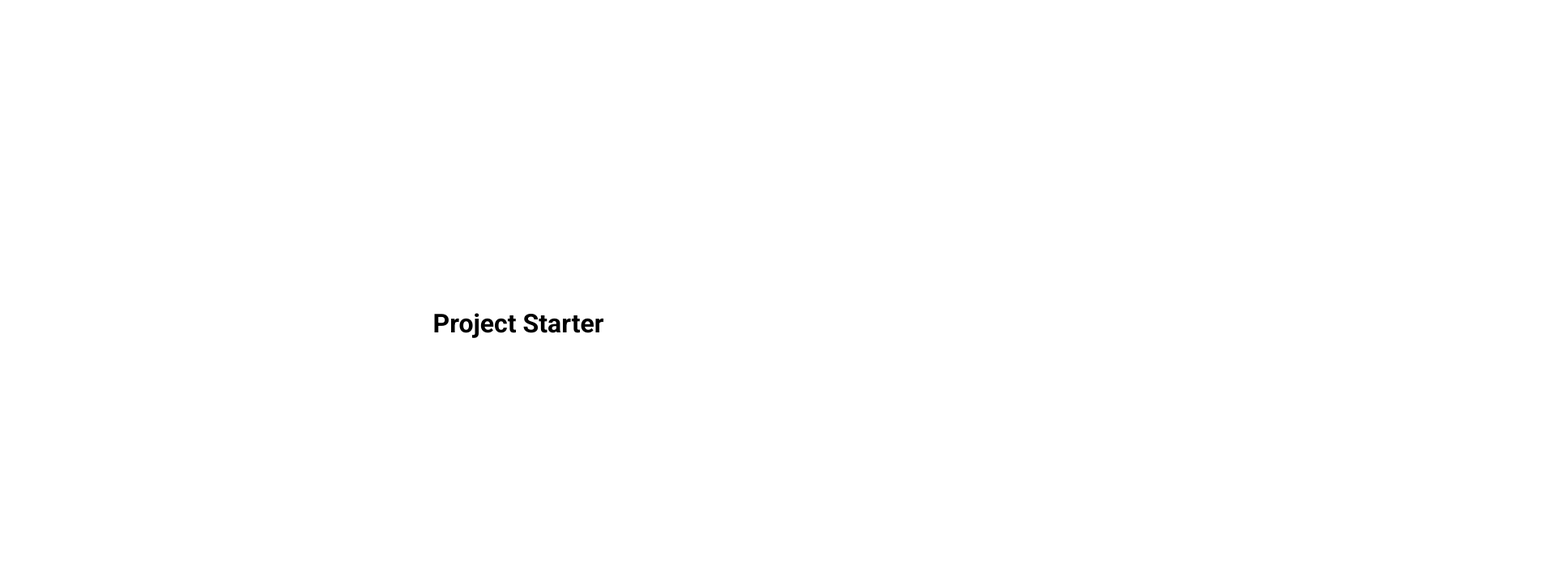
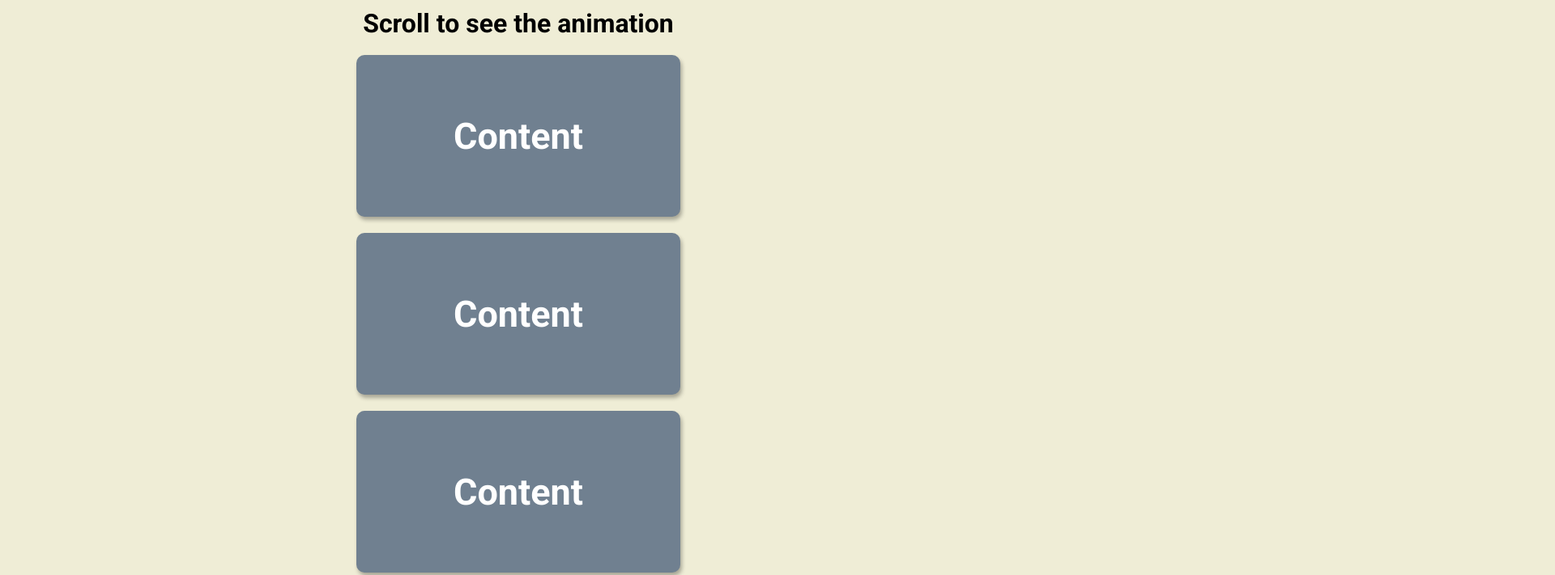
Before and after one commit to KristinaPalmquist/50-Projects-50-Days, a plain HTML site: page Project_6_-_Scroll_Animation/index.html in a window 1280 px wide. Shown: the top 711 px of the page at 81% size, 1920 px wide, since content can reach past the window. Drawn offline with Linux system fonts and the light colour scheme.

Commit message:
Project 6 done

```diff
--- a/Project_6_-_Scroll_Animation/index.html
+++ b/Project_6_-_Scroll_Animation/index.html
@@ -15,10 +15,25 @@
       referrerpolicy="no-referrer"
     />
     <link rel="stylesheet" href="style.css" />
-    <title>My Project</title>
+    <title>Scroll Animation</title>
   </head>
   <body>
-    <h1>Project Starter</h1>
+    <h1>Scroll to see the animation</h1>
+    <div class="box"><h2>Content</h2></div>
+    <div class="box"><h2>Content</h2></div>
+    <div class="box"><h2>Content</h2></div>
+    <div class="box"><h2>Content</h2></div>
+    <div class="box"><h2>Content</h2></div>
+    <div class="box"><h2>Content</h2></div>
+    <div class="box"><h2>Content</h2></div>
+    <div class="box"><h2>Content</h2></div>
+    <div class="box"><h2>Content</h2></div>
+    <div class="box"><h2>Content</h2></div>
+    <div class="box"><h2>Content</h2></div>
+    <div class="box"><h2>Content</h2></div>
+    <div class="box"><h2>Content</h2></div>
+    <div class="box"><h2>Content</h2></div>
+    <div class="box"><h2>Content</h2></div>
 
     <script src="script.js"></script>
   </body>
--- a/Project_6_-_Scroll_Animation/script.js
+++ b/Project_6_-_Scroll_Animation/script.js
@@ -0,0 +1,18 @@
+const boxes = document.querySelectorAll('.box');
+
+window.addEventListener('scroll', checkboxes);
+
+checkboxes();
+
+function checkboxes() {
+  const triggerBottom = (window.innerHeight / 5) * 4;
+
+  boxes.forEach((box) => {
+    const boxTop = box.getBoundingClientRect().top;
+    if (boxTop < triggerBottom) {
+      box.classList.add('show');
+    } else {
+      box.classList.remove('show');
+    }
+  });
+}
--- a/Project_6_-_Scroll_Animation/style.css
+++ b/Project_6_-_Scroll_Animation/style.css
@@ -5,12 +5,43 @@
 }
 
 body {
+  background-color: #efedd6;
   font-family: 'Roboto', sans-serif;
   display: flex;
   flex-direction: column;
   align-items: center;
   justify-content: center;
-  height: 100vh;
-  overflow: hidden;
   margin: 0;
+  overflow-x: hidden;
 }
+
+h1 {
+  margin: 10px;
+}
+
+.box {
+  background-color: slategray;
+  color: #fff;
+  display: flex;
+  align-items: center;
+  justify-content: center;
+  width: 400px;
+  height: 200px;
+  margin: 10px;
+  border-radius: 10px;
+  box-shadow: 2px 4px 5px rgba(0, 0, 0, 0.3);
+  transform: translateX(400%);
+  transition: transform 0.4s ease;
+}
+
+.box:nth-of-type(even) {
+  transform: translateX(-400%);
+}
+
+.box.show {
+  transform: translateX(0);
+}
+
+.box h2 {
+  font-size: 45px;
+}
```
